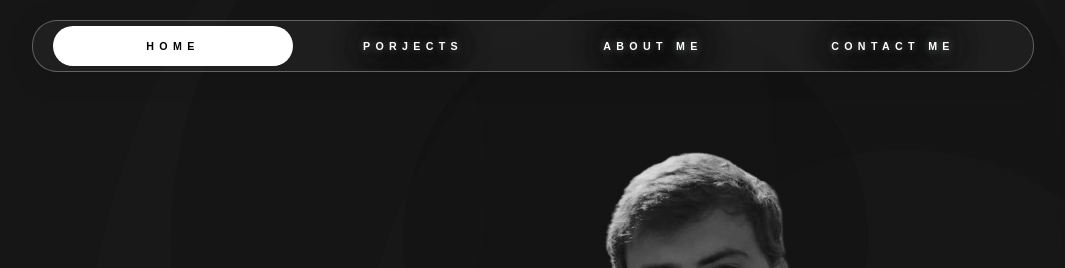
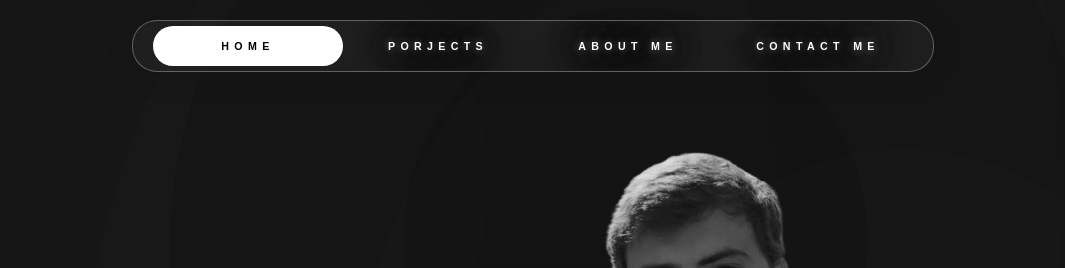
Before and after one commit to Sr-0w/ResumeWebsite, a website: page index.html in a window 1280 px wide. Shown: the top 268 px of the page, without its empty margins (107-1172 px from the left). Drawn offline with Linux system fonts and the light colour scheme; a script that the page names is missing.

Commit message:
background upgrade

```diff
--- a/styles.css
+++ b/styles.css
@@ -9,7 +9,7 @@ html, body {
 
 body {
 	font-family: Montserrat, sans-serif;
-    background-color: #000;
+    background-color: #141414;
 }
 
 .background{
@@ -21,7 +21,6 @@ body {
     z-index: -10;
     width: 100%;
     min-height: 100%;
-
     position: absolute;
 }
 
@@ -783,7 +782,7 @@ h6 {
 
 .navbar {
     display: flex;
-    width: 1000px;
+    width: 800px;
     height: 50px;
     /* From https://css.glass */
     background: rgba(70, 70, 70, 0.2);
```
Also changed, not shown: 1 other file.
